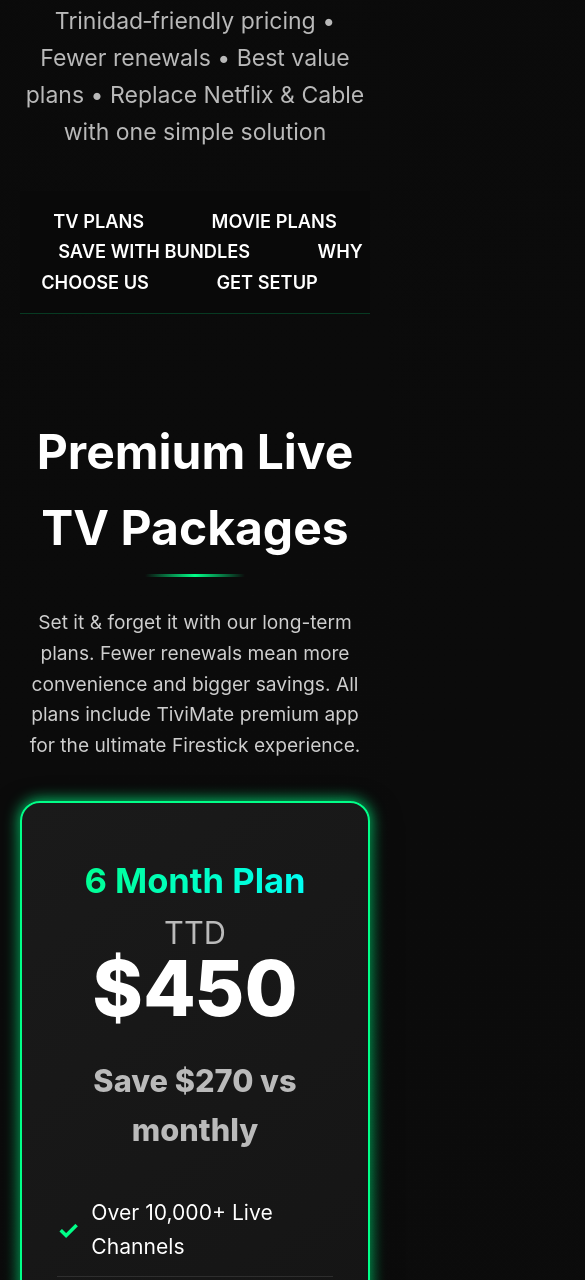
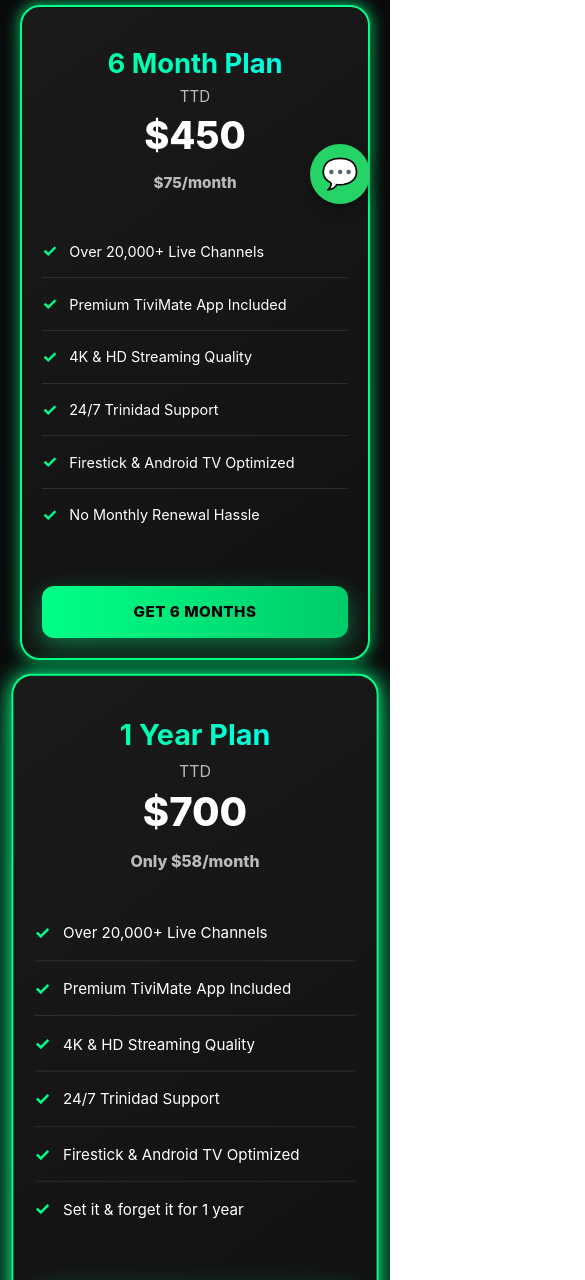
Before and after one commit to premiumentertainment/tt, a plain HTML site: page index.html in a window 390 px wide. Shown: the part 620-1900 px from the top of the page, 585 px wide, since content can reach past the window. Drawn offline with Linux system fonts and the light colour scheme.

Commit message:
Update index.html

```diff
--- a/index.html
+++ b/index.html
@@ -2,7 +2,7 @@
 <html lang="en">
 <head>
     <meta charset="UTF-8">
-    <meta name="viewport" content="width=1200">
+    <meta name="viewport" content="width=device-width, initial-scale=1.0">
     <title>T&T Premium Entertainment Service</title>
 
     <style>
@@ -481,29 +481,119 @@
             font-size: 0.9em;
             opacity: 0.6;
         }
-        /* Custom Scaling for Mobile Readability */
-@media (max-width: 1200px) {
+
+        /* ------------------- MEDIA QUERIES ------------------- */
+        @media (max-width: 1024px) {
+            .pricing-grid {
+                grid-template-columns: repeat(auto-fit, minmax(280px, 1fr));
+            }
+
+            .quality-card {
+                width: 100%;
+            }
+        }
+
+        @media (max-width: 768px) {
             body {
-        font-size: 1.2rem; /* Increases overall text size */
+                font-size: 0.95em;
+            }
+
+            nav {
+                display: flex;
+                overflow-x: auto;
+                white-space: nowrap;
+                padding: 10px;
+            }
+            nav a {
+                padding: 8px 12px;
+                margin: 0 8px;
+                font-size: 0.9em;
             }
 
             h1 {
-        font-size: 4.5em !important; /* Makes the main title pop */
+                font-size: 2.5em;
+                padding-top: 20px;
+            }
+
+            h2 {
+                font-size: 2em;
+                margin: 40px 0 20px;
+            }
+
+            .pricing-card {
+                padding: 25px;
             }
 
             .price {
-        font-size: 4em !important; /* Makes the TTD price easier to see */
+                font-size: 2.8em;
             }
 
             .cta-button {
-        padding: 20px 0; /* Makes the WhatsApp button a bigger target for thumbs */
-        font-size: 1.4em !important;
+                padding: 14px 0;
+                font-size: 1em;
             }
 
-    .details-list li {
-        font-size: 1.1em; /* Makes the checkmark features easier to read */
+            .plan-option-card {
+                flex: 1 1 100%;
+                margin-bottom: 15px;
+            }
+
+            .bundle-configurator {
+                padding: 25px;
+                gap: 30px;
+            }
+
+            .bundle-summary {
+                padding: 25px;
+            }
+
+            #total-price-display {
+                font-size: 3em;
             }
         }
+
+        @media (max-width: 480px) {
+            h1 {
+                font-size: 2em;
+            }
+
+            h2 {
+                font-size: 1.6em;
+            }
+
+            .price {
+                font-size: 2.5em;
+            }
+
+            .pricing-card {
+                padding: 20px;
+            }
+
+            nav a {
+                font-size: 0.85em;
+                padding: 6px 10px;
+            }
+        }
+
+        .floating-wa {
+    position: fixed;
+    bottom: 20px;
+    right: 20px;
+    background-color: #25d366;
+    color: white;
+    width: 60px;
+    height: 60px;
+    border-radius: 50%;
+    text-align: center;
+    font-size: 30px;
+    box-shadow: 0 4px 15px rgba(0,0,0,0.4);
+    z-index: 1000;
+    display: flex;
+    align-items: center;
+    justify-content: center;
+    text-decoration: none;
+}
+
 
     </style>
 </head>
@@ -535,9 +625,9 @@
             <div class="pricing-card" data-duration="6mo" data-plan-name="6 Month TV Plan">
                 <!-- Badges removed -->
                 <h3>6 Month Plan</h3>
-                <p class="price">$450<small>Save $270 vs monthly</small></p>
+                <p class="price">$450<small>$75/month</small></p>
                 <ul class="details-list">
-                    <li><span>✓</span> Over 10,000+ Live Channels</li>
+                    <li><span>✓</span> Over 20,000+ Live Channels</li>
                     <li><span>✓</span> Premium TiviMate App Included</li>
                     <li><span>✓</span> 4K & HD Streaming Quality</li>
                     <li><span>✓</span> 24/7 Trinidad Support</li>
@@ -547,7 +637,7 @@
                 <a href="https://wa.me/?text=Hi%2C%20I'm%20interested%20in%20the%206%20month%20TV%20plan%20for%20%24450"
                    class="cta-button"
                    target="_blank">
-                   GET 6 MONTHS - MOST POPULAR
+                   GET 6 MONTHS
                 </a>
             </div>
 
@@ -557,7 +647,7 @@
                 <h3>1 Year Plan</h3>
                 <p class="price">$700<small>Only $58/month</small></p>
                 <ul class="details-list">
-                    <li><span>✓</span> Over 10,000+ Live Channels</li>
+                    <li><span>✓</span> Over 20,000+ Live Channels</li>
                     <li><span>✓</span> Premium TiviMate App Included</li>
                     <li><span>✓</span> 4K & HD Streaming Quality</li>
                     <li><span>✓</span> 24/7 Trinidad Support</li>
@@ -567,7 +657,7 @@
                 <a href="https://wa.me/?text=Hi%2C%20I'm%20interested%20in%20the%201%20year%20TV%20plan%20for%20%24700"
                    class="cta-button"
                    target="_blank">
-                   GET 1 YEAR - BEST VALUE
+                   GET 1 YEAR
                 </a>
             </div>
 
@@ -577,18 +667,18 @@
                 <h3>3 Year Plan</h3>
                 <p class="price">$1500<small>Only $42/month</small></p>
                 <ul class="details-list">
-                    <li><span>✓</span> Over 10,000+ Live Channels</li>
+                    <li><span>✓</span> Over 20,000+ Live Channels</li>
                     <li><span>✓</span> Premium TiviMate App Included</li>
                     <li><span>✓</span> 4K & HD Streaming Quality</li>
                     <li><span>✓</span> 24/7 Trinidad Support</li>
                     <li><span>✓</span> Firestick & Android TV Optimized</li>
                     <li><span>✓</span> No renewals for 3 years</li>
-                    <li><span>✓</span> Price locked for 36 months</li>
+                    <li><span>✓</span> Price locked for 3 years</li>
                 </ul>
                 <a href="https://wa.me/?text=Hi%2C%20I'm%20interested%20in%20the%203%20year%20TV%20plan%20for%20%241500"
                    class="cta-button"
                    target="_blank">
-                   GET 3 YEARS - MAX SAVINGS
+                   GET 3 YEARS
                 </a>
             </div>
 
@@ -598,7 +688,7 @@
     <section id="movie-plans" class="container">
         <h2>Cinematic Movie & Series Library</h2>
         <p style="text-align: center; margin-bottom: 30px; opacity: 0.8; max-width: 800px; margin-left: auto; margin-right: auto;">
-            Replace Netflix, Disney+, and Hulu with our massive VOD library. Thousands of movies and complete TV series collections updated weekly.
+            Replace Netflix, Disney+, and Hulu with our massive VOD library. Thousands of movies and complete TV series collections updated daily.
         </p>
 
         <div class="pricing-grid" style="grid-template-columns: repeat(auto-fit, minmax(320px, 1fr));">
@@ -607,10 +697,10 @@
             <div class="pricing-card highlighted-card" data-duration="12mo" data-plan-name="1 Year Movie Plan">
                 <!-- Badges removed -->
                 <h3>1 Year Movie Access</h3>
-                <p class="price">$800<small>Massive library for 1 year</small></p>
+                <p class="price">$800<small>$67/month</small></p>
                 <ul class="details-list">
                     <li><span>✓</span> Movies & Series from the BIGGEST library collection</li>
-                    <li><span>✓</span> Daily New Releases Added</li>
+                    <li><span>✓</span> New releases updated daily</li>
                     <li><span>✓</span> 4K UHD & Buffer-Free Streaming</li>
                     <li><span>✓</span> Lightning-Fast Load Times</li>
                     <li><span>✓</span> Trinidad-Localized Content</li>
@@ -630,7 +720,7 @@
                 <p class="price">$2000<small>Only $56/month</small></p>
                 <ul class="details-list">
                     <li><span>✓</span> Movies & Series from the BIGGEST library collection</li>
-                    <li><span>✓</span> Daily New Releases Added</li>
+                    <li><span>✓</span> New releases updated daily</li>
                     <li><span>✓</span> 4K UHD & Buffer-Free Streaming</li>
                     <li><span>✓</span> Lightning-Fast Load Times</li>
                     <li><span>✓</span> Trinidad-Localized Content</li>
@@ -723,7 +813,7 @@
 
             <div class="quality-card">
                 <h3>Premium TiviMate Experience</h3>
-                <p>We include the premium TiviMate app - the #1 IPTV player for Firestick. Enjoy a cable-like interface with favorites, recordings, and beautiful EPG. Easy to use for the whole family.</p>
+                <p>We include the premium TiviMate app. Enjoy a cable-like interface with favorites, recordings, and beautiful EPG. Easy to use for the whole family.</p>
             </div>
 
             <div class="quality-card">
@@ -740,7 +830,7 @@
 
         <div style="margin-top: 70px;">
             <h3 style="text-align:center; font-size:2.2em; color: var(--accent-color); margin-bottom: 30px;">
-                Premium IPTV Content Breakdown
+                Premium Live TV Content Breakdown
             </h3>
 
             <div class="quality-comparison">
@@ -866,102 +956,67 @@
     </footer>
 
    <script>
+document.addEventListener('DOMContentLoaded', () => {
+    const MY_PHONE = "18683991494"; // Your Trinidad number
 
-// Auto-update WhatsApp links for all pricing cards (TV & Movie)
+    // 1. FIX FOR PRICING CARDS (TV & MOVIE)
     const pricingButtons = document.querySelectorAll('.pricing-card .cta-button');
     pricingButtons.forEach(btn => {
         const card = btn.closest('.pricing-card');
         const planName = card.getAttribute('data-plan-name');
+
+        // FIX: Grabs ONLY the price number and ignores the "OFF" text
         const priceEl = card.querySelector('.price');
-    let price = priceEl ? priceEl.textContent.replace(/[^\d]/g, '') : '';
-    if(price) price = `$${price}`;
-    btn.href = `https://wa.me/?text=${encodeURIComponent(`Hi, I'm interested in the ${planName} for ${price}`)}`;
+        const priceText = priceEl.childNodes[0].textContent.trim();
+
+        btn.href = `https://wa.me/${MY_PHONE}?text=${encodeURIComponent(`Hi, I'm interested in the ${planName} for ${priceText}`)}`;
     });
 
-// Footer WhatsApp setup
-const footerWA = document.querySelector('#contact a');
-if(footerWA){
-    footerWA.href = "https://wa.me/?text=" + encodeURIComponent("Hi, I'm interested in Firestick plans");
-}
-
-
-        document.addEventListener('DOMContentLoaded', () => {
-            // Bundle selection functionality
+    // 2. FIX FOR BUNDLE CONFIGURATOR
     const bundleCards = document.querySelectorAll('.plan-option-card');
     const totalPriceDisplay = document.getElementById('total-price-display');
     const bundleSummary = document.getElementById('bundle-plan-summary');
     const checkoutButton = document.getElementById('checkout-button');
 
-            // Bundle data
     const bundleData = {
         '12': {
             price: 1200,
-                    name: '1 Year Complete Bundle',
-                    description: 'Live TV + Movies & Series',
-                    message: '1 Year Complete Bundle (Live TV + Movies) for $1200',
-                    savings: 'Save $300 vs buying separately'
+            message: '1 Year Complete Bundle (Live TV + Movies) for $1200'
         },
         '36': {
             price: 3000,
-                    name: '3 Year Ultimate Bundle',
-                    description: 'Everything for 3 years',
-                    message: '3 Year Ultimate Bundle (Live TV + Movies) for $3000',
-                    savings: 'Save $500 vs buying separately'
+            message: '3 Year Ultimate Bundle (Live TV + Movies) for $3000'
         }
     };
 
-            // Set up bundle card selection
     bundleCards.forEach(card => {
         card.addEventListener('click', function() {
-                    // Remove active class from all cards
             bundleCards.forEach(c => c.classList.remove('active-bundle-select'));
-
-                    // Add active class to clicked card
             this.classList.add('active-bundle-select');
 
-                    // Get selected duration
             const duration = this.getAttribute('data-duration');
             const bundle = bundleData[duration];
 
             if (bundle) {
-                        // Update display
                 totalPriceDisplay.textContent = `$${bundle.price}`;
-                        bundleSummary.textContent = `${bundle.name} (${bundle.description})`;
-
-                        // Update WhatsApp link
-                        checkoutButton.href = `https://wa.me/?text=${encodeURIComponent(`Hi, I'm interested in ${bundle.message}`)}`;
-
-                        // Update savings text
-                        const savingsElement = document.getElementById('current-effective-rate');
-                        if (savingsElement) {
-                            savingsElement.textContent = bundle.savings + ' • One simple payment • No monthly renewals';
-                        }
+                // FIX: Added phone number to the bundle checkout link
+                checkoutButton.href = `https://wa.me/${MY_PHONE}?text=${encodeURIComponent(`Hi, I'm interested in ${bundle.message}`)}`;
             }
         });
     });
 
-            // Add hover effects to all pricing cards
-            const allCards = document.querySelectorAll('.pricing-card');
-            allCards.forEach(card => {
-                card.addEventListener('mouseenter', function() {
-                    this.style.transform = 'translateY(-10px)';
-                });
+    // 3. FIX FOR FOOTER & FLOATING BUTTON
+    const footerWA = document.querySelector('#contact a');
+    if(footerWA) {
+        footerWA.href = `https://wa.me/${MY_PHONE}?text=${encodeURIComponent("Hi, I'm interested in Firestick plans")}`;
+    }
 
-                card.addEventListener('mouseleave', function() {
-                    if (!this.classList.contains('highlighted-card')) {
-                        this.style.transform = 'translateY(0)';
-                    } else {
-                        this.style.transform = 'scale(1.05)';
+    const floatingWA = document.querySelector('.floating-wa');
+    if(floatingWA) {
+        floatingWA.href = `https://wa.me/${MY_PHONE}?text=${encodeURIComponent("Hi, I have a question about your serviceS")}`;
     }
-                });
-            });
 
-            // Add scroll animation for cards
-            const observerOptions = {
-                threshold: 0.1,
-                rootMargin: '0px 0px -50px 0px'
-            };
-
+    // --- Animation Logic (Keep this as is) ---
     const observer = new IntersectionObserver((entries) => {
         entries.forEach(entry => {
             if (entry.isIntersecting) {
@@ -969,9 +1024,8 @@ if(footerWA){
                 entry.target.style.transform = 'translateY(0)';
             }
         });
-            }, observerOptions);
+    }, { threshold: 0.1 });
 
-            // Observe all pricing and feature cards
     document.querySelectorAll('.pricing-card, .quality-card').forEach(card => {
         card.style.opacity = '0';
         card.style.transform = 'translateY(20px)';
@@ -979,9 +1033,11 @@ if(footerWA){
         observer.observe(card);
     });
 });
+</script>
 
-
-    </script>
+<a href="https://wa.me/?text=Hi, I have a question about your serviceS" class="floating-wa" target="_blank">
+    <span style="font-family: Arial;">💬</span>
+</a>
 
 </body>
 </html>
```
Lines whose indentation alone changed are shown as unchanged.
